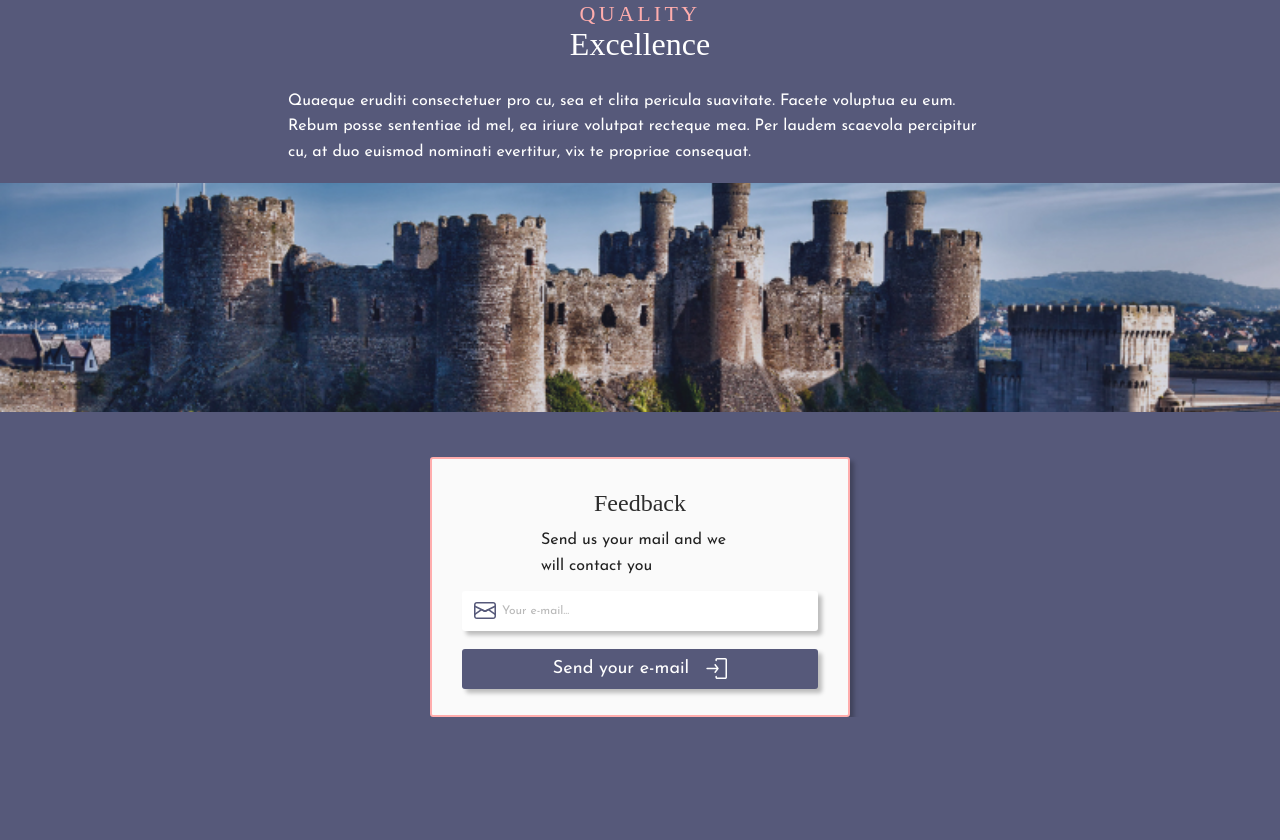
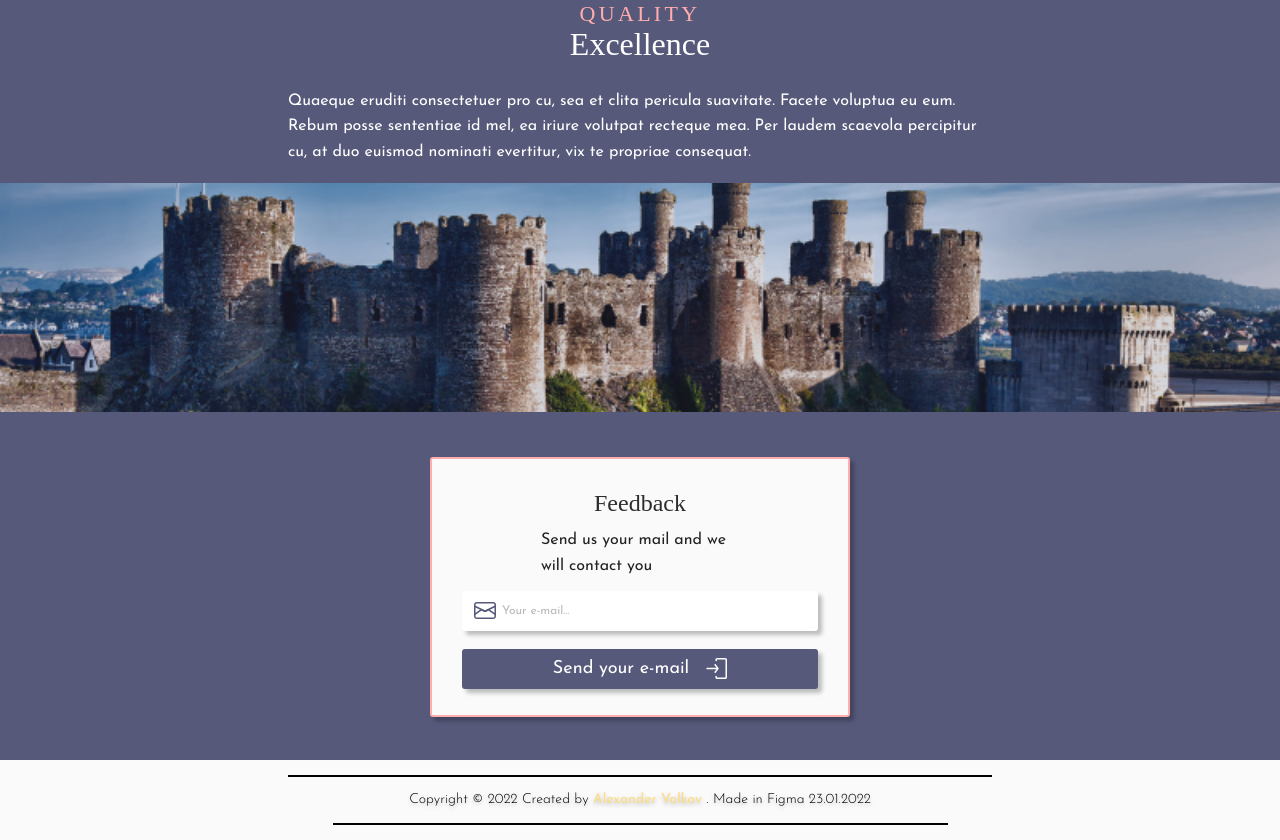
Before and after one commit to klevoDev/15-new-exam-easy, a plain HTML site: page index.html in a window 1280 px wide. Shown: the part 2401-3241 px from the top of the page. Before the commit the page ends 3118 px from the top, so only its background shows below. Drawn offline with Linux system fonts and the light colour scheme; a web font is replaced by a local one.

Commit message:
add section footer

```diff
--- a/index.html
+++ b/index.html
@@ -136,7 +136,15 @@
 
         <footer class="footer">
             <div class="container">
-
+                <div class="footer__border-top"></div>
+                <div class="footer__copy">
+                    Copyright © 2022 Created by <a class="footer__link" href="https://www.youtube.com/channel/..." target="_blank">
+                        Alexander Volkov
+                    </a>. Made in Figma 23.01.2022
+                </div>
+            </div>
+            <div class="footer_container">
+                <div class="footer__border-bottom"></div>
             </div>
         </footer>
     </div>
--- a/scss/_blocks.scss
+++ b/scss/_blocks.scss
@@ -11,6 +11,13 @@
 
 .case {
     max-width: 626px;
+    margin: 0 auto;
+    padding: 0 20px;
+    box-sizing: content-box;
+}
+
+.footer_container {
+    max-width: 615px;
     margin: 0 auto;
     padding: 0 20px;
     box-sizing: content-box;
--- a/scss/_footer.scss
+++ b/scss/_footer.scss
@@ -0,0 +1,35 @@
+.footer {
+    background-color: #FAFAFA;
+    padding: 15px 0;
+
+    &__border-top {
+        border-top: 2px solid #000000;
+
+        margin-bottom: 15px;
+    }
+
+    &__copy {
+        font-family: 'Josefin Sans', sans-serif;
+        font-weight: 300;
+        font-size: 14px;
+        line-height: 114%;
+        text-align: center;
+
+        color: #000000;
+
+        text-shadow: 0px 2px 4px rgba(0, 0, 0, 0.25);
+
+        margin-bottom: 15px;
+    }
+
+    &__link {
+        color: #FDDC83;
+        font-weight: 400;
+        text-shadow: 0px 2px 4px rgba(0, 0, 0, 0.25);
+    }
+
+    &__border-bottom {
+
+        border-top: 2px solid #000000;
+    }
+}
--- a/scss/style.scss
+++ b/scss/style.scss
@@ -30,3 +30,4 @@
 
 
 // * ===== footer ===== * //
+@import "_footer";
```
Also changed, not shown: css/style.css.
